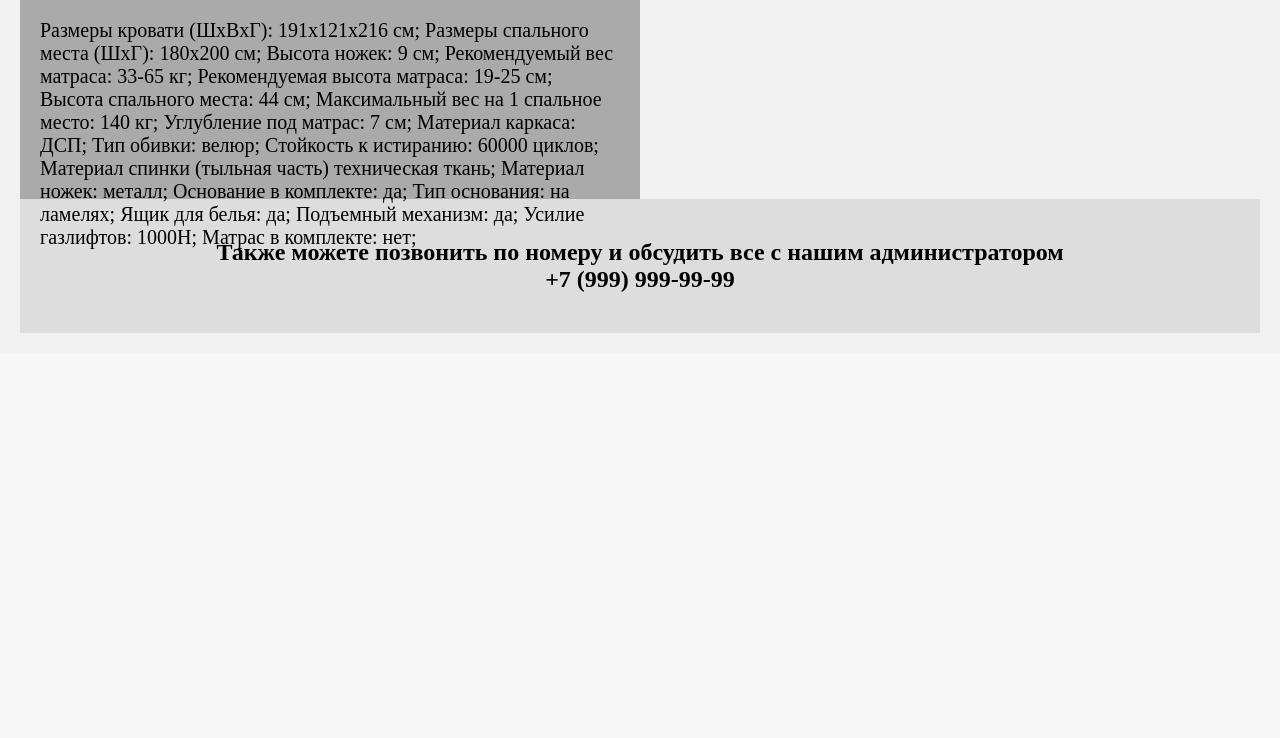
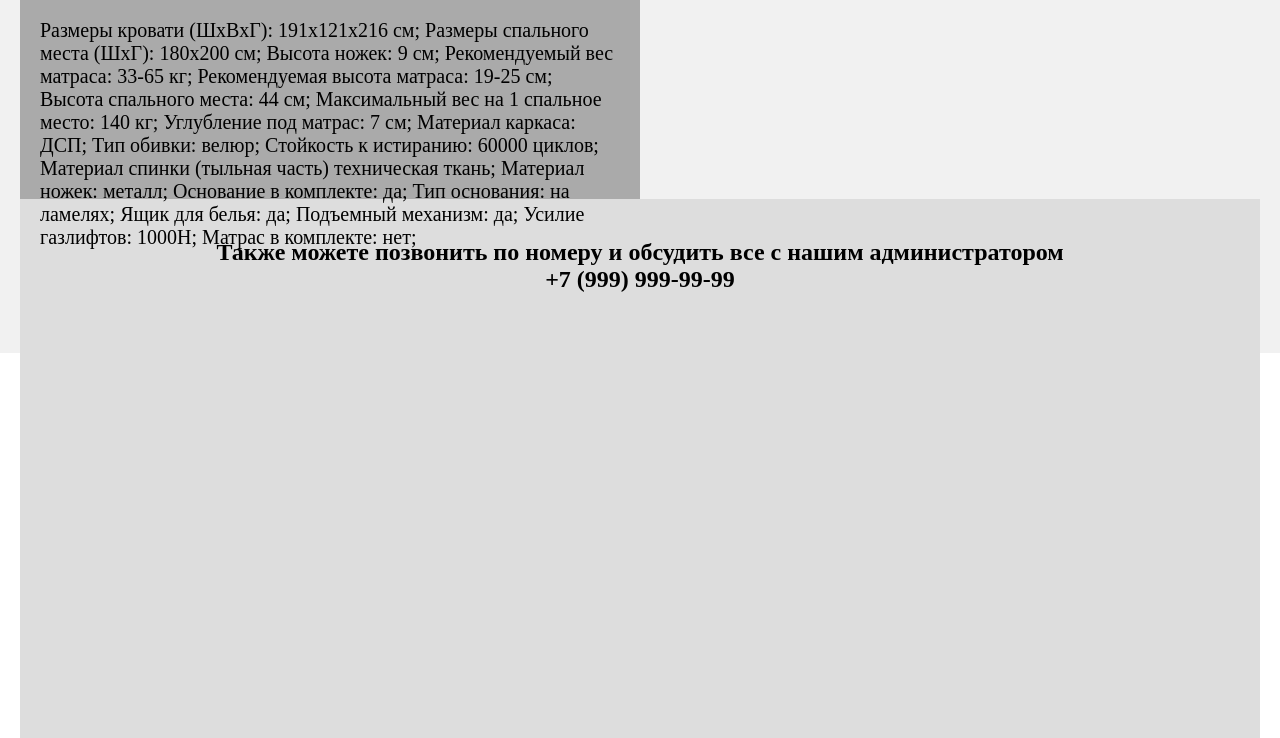
Before and after one commit to artyrbakarev/da, a Flask app: page /catalog1 in a window 1280 px wide. Shown: the part 2663-3401 px from the top of the page. Before the commit the page ends 2996 px from the top, so only its background shows below. Run offline with Flask 3, Linux system fonts and the light colour scheme.

Commit message:
Update index.css

```diff
--- a/src/static/index.css
+++ b/src/static/index.css
@@ -70,6 +70,7 @@
   padding: 20px;
   text-align: center;
   background: #ddd;
+  height: 20%;
 }
 
 .fakeimg{
```
